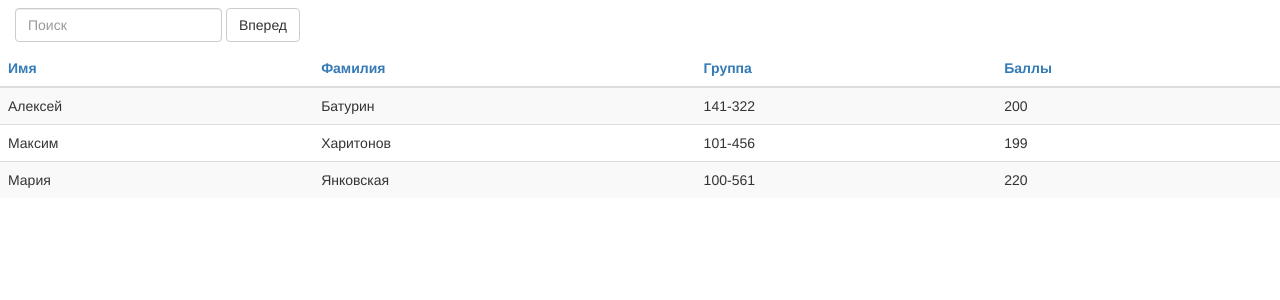
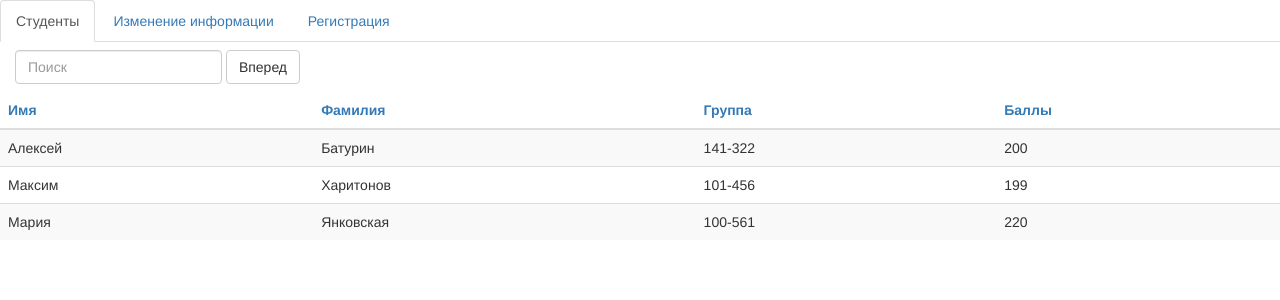
Before and after one commit to moroz95/StudentList, a PHP site: page / in a window 1280 px wide. Shown: the top 300 px of the page. Run offline with PHP 8.4, Linux system fonts and the light colour scheme; data comes from the database, SQL or seed files in the repository; data that the repository does not hold is empty; a stand-in replaces the project's code that opens the database connection.

Commit message:
add nav tabs

```diff
--- a/templates/main.php
+++ b/templates/main.php
@@ -8,6 +8,11 @@
 	<link rel="stylesheet" href="/css/main.css">
 </head>
 <body>
+<ul class="nav nav-tabs">
+	<li role="presentation" <?php $page == 'students' and print "class='active'"?>><a href="/index">Студенты</a></li>
+	<li role="presentation" <?php $page == 'edit' and print "class='active'"?>><a href="/edit">Изменение информации</a></li>
+	<li role="presentation" <?php $page == 'register' and print "class='active'"?>><a href="/register">Регистрация</a></li>
+</ul>
 	<?= $content ?>
 </body>
 </html>
```
